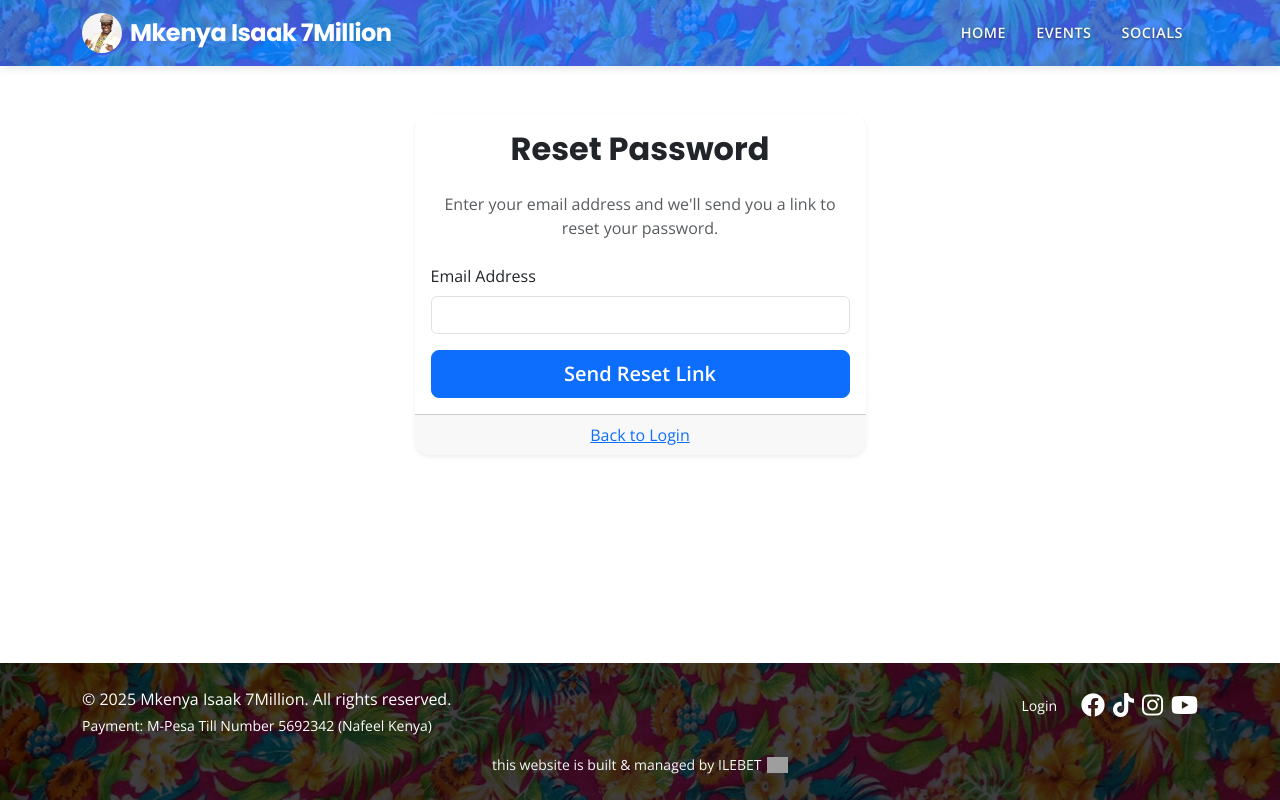
After one commit to kri1987s/mkenyaisaak, a Django app: page /users/password_reset/ in a window 1280 px wide. The commit adds this page. Run offline with Django 5.2, Linux system fonts and the light colour scheme; parts of the project's set-up code (start-up, migrations or seed data) failed here and were passed over; grey boxes are pictures that could not be loaded.

Commit message:
feat: Add password reset functionality with recent events display
- Implement complete password reset flow with forgot password feature
- Create custom PasswordResetView and PasswordResetDoneView
- Add password reset templates with meta descriptions
- Display latest 3 events on password reset confirmation page
- Fix URL reverse matching issues
- Update login template with forgot password link

Co-authored-by: Qwen-Coder <qwen-coder@alibabacloud.com>

```diff
--- a/users/templates/users/login.html
+++ b/users/templates/users/login.html
@@ -34,6 +34,9 @@
                         <div class="d-grid gap-2">
                             <button type="submit" class="btn btn-primary btn-lg">Login</button>
                         </div>
+                        <div class="text-center mt-3">
+                            <a href="{% url 'users:password_reset' %}">Forgot your password?</a>
+                        </div>
                     </form>
                 </div>
             </div>
--- /dev/null
+++ b/users/templates/users/password_reset_form.html
@@ -0,0 +1,78 @@
+{% extends 'base.html' %}
+
+{% block title %}Reset Password - Mkenya Isaak 7 Million{% endblock %}
+
+{% block meta_description %}Reset your password for your Mkenya Isaak 7 Million account. Enter your email to receive password reset instructions.{% endblock %}
+{% block meta_keywords %}reset password, account, login, forgot password, Mkenya Isaak 7 Million{% endblock %}
+{% block og_title %}Reset Password - Mkenya Isaak 7 Million{% endblock %}
+{% block og_description %}Reset your password for your Mkenya Isaak 7 Million account. Enter your email to receive password reset instructions.{% endblock %}
+{% block twitter_title %}Reset Password - Mkenya Isaak 7 Million{% endblock %}
+{% block twitter_description %}Reset your password for your Mkenya Isaak 7 Million account. Enter your email to receive password reset instructions.{% endblock %}
+
+{% block content %}
+<div class="container mt-5">
+    <div class="row justify-content-center">
+        <div class="col-md-6 col-lg-5">
+            <div class="card shadow-sm">
+                <div class="card-body">
+                    <h2 class="card-title text-center mb-4">Reset Password</h2>
+
+                    <p class="text-center text-muted mb-4">
+                        Enter your email address and we'll send you a link to reset your password.
+                    </p>
+
+                    {% if form.errors %}
+                        <div class="alert alert-danger" role="alert">
+                            {% for field, errors in form.errors.items %}
+                                {% for error in errors %}
+                                    {{ error }}
+                                {% endfor %}
+                            {% endfor %}
+                        </div>
+                    {% endif %}
+
+                    {% if validlink %}
+                        <form method="post">
+                            {% csrf_token %}
+                            <div class="mb-3">
+                                <label for="{{ form.new_password1.id_for_label }}" class="form-label">New Password</label>
+                                <input type="password" name="{{ form.new_password1.name }}" class="form-control" id="{{ form.new_password1.id_for_label }}" required>
+                                {% if form.new_password1.help_text %}
+                                    <small class="form-text text-muted">{{ form.new_password1.help_text|safe }}</small>
+                                {% endif %}
+                            </div>
+                            <div class="mb-3">
+                                <label for="{{ form.new_password2.id_for_label }}" class="form-label">Confirm New Password</label>
+                                <input type="password" name="{{ form.new_password2.name }}" class="form-control" id="{{ form.new_password2.id_for_label }}" required>
+                                {% if form.new_password2.help_text %}
+                                    <small class="form-text text-muted">{{ form.new_password2.help_text|safe }}</small>
+                                {% endif %}
+                            </div>
+                            <div class="d-grid gap-2">
+                                <button type="submit" class="btn btn-primary btn-lg">Set New Password</button>
+                            </div>
+                        </form>
+                    {% else %}
+                        <form method="post">
+                            {% csrf_token %}
+                            <div class="mb-3">
+                                <label for="{{ form.email.id_for_label }}" class="form-label">Email Address</label>
+                                <input type="email" name="{{ form.email.name }}" class="form-control" id="{{ form.email.id_for_label }}" required>
+                                {% if form.email.help_text %}
+                                    <small class="form-text text-muted">{{ form.email.help_text|safe }}</small>
+                                {% endif %}
+                            </div>
+                            <div class="d-grid gap-2">
+                                <button type="submit" class="btn btn-primary btn-lg">Send Reset Link</button>
+                            </div>
+                        </form>
+                    {% endif %}
+                </div>
+                <div class="card-footer text-center">
+                    <a href="{% url 'users:login' %}">Back to Login</a>
+                </div>
+            </div>
+        </div>
+    </div>
+</div>
+{% endblock %}
--- /dev/null
+++ b/users/templates/users/password_reset_subject.txt
@@ -0,0 +1 @@
+Reset your Mkenya Isaak 7 Million password
--- a/users/urls.py
+++ b/users/urls.py
@@ -1,9 +1,28 @@
 from django.urls import path
 from django.contrib.auth import views as auth_views
+from . import views
 
 app_name = 'users'
 
 urlpatterns = [
     path('login/', auth_views.LoginView.as_view(template_name='users/login.html'), name='login'),
     path('logout/', auth_views.LogoutView.as_view(template_name='users/logged_out.html'), name='logout'),
+
+    # Password reset URLs
+    path('password_reset/',
+         views.CustomPasswordResetView.as_view(),
+         name='password_reset'),
+    path('password_reset/done/',
+         views.PasswordResetDoneView.as_view(),
+         name='password_reset_done'),
+    path('reset/<uidb64>/<token>/',
+         auth_views.PasswordResetConfirmView.as_view(
+             template_name='users/password_reset_confirm.html'
+         ),
+         name='password_reset_confirm'),
+    path('reset/done/',
+         auth_views.PasswordResetCompleteView.as_view(
+             template_name='users/password_reset_complete.html'
+         ),
+         name='password_reset_complete'),
 ]
--- a/users/views.py
+++ b/users/views.py
@@ -1,3 +1,21 @@
 from django.shortcuts import render
+from django.contrib.auth import views as auth_views
+from django.contrib.auth.views import PasswordResetView
+from django.urls import reverse_lazy
+from django.contrib.auth.models import User
+from events.models import Event
 
-# Create your views here.
+class CustomPasswordResetView(PasswordResetView):
+    template_name = 'users/password_reset_form.html'
+    email_template_name = 'users/password_reset_email.html'
+    subject_template_name = 'users/password_reset_subject.txt'
+    success_url = reverse_lazy('users:password_reset_done')
+
+class PasswordResetDoneView(auth_views.PasswordResetDoneView):
+    template_name = 'users/password_reset_done.html'
+
+    def get_context_data(self, **kwargs):
+        context = super().get_context_data(**kwargs)
+        # Get the 3 most recent events
+        context['recent_events'] = Event.objects.filter(is_active=True).order_by('-date')[:3]
+        return context
```
Also changed, not shown: users/templates/users/password_reset_complete.html (added, +31 -0 lines), users/templates/users/password_reset_confirm.html (added, +68 -0 lines), users/templates/users/password_reset_done.html (added, +66 -0 lines), users/templates/users/password_reset_email.html (added, +32 -0 lines).
